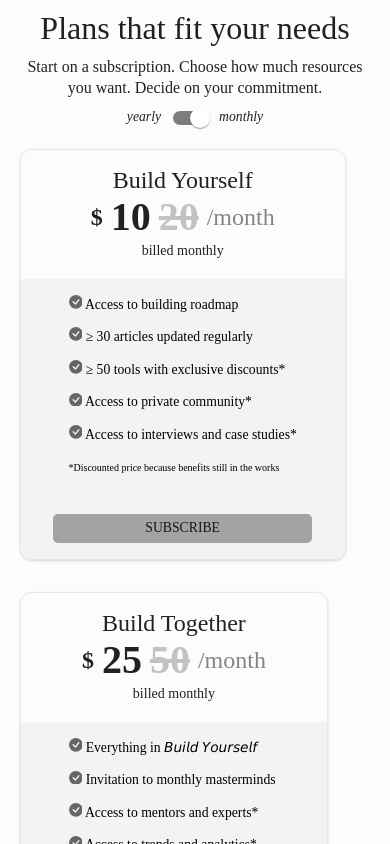
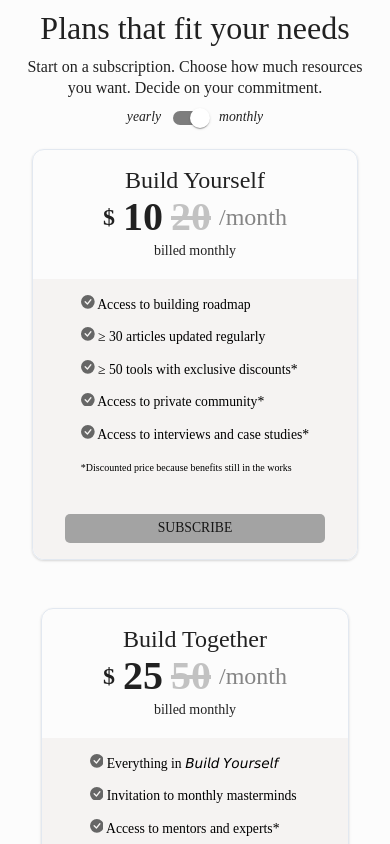
Before and after one commit to joesurf/newsletterdude, a React (Create React App) app: page / in a window 390 px wide. Shown: the part 5000-5844 px from the top of the page. Built offline with nearby package versions, Linux system fonts and the light colour scheme; no server answers.

Commit message:
Fix pricing responsiveness

```diff
--- a/src/components/layout/HomePage/Pricing/ThreeTierPricing.js
+++ b/src/components/layout/HomePage/Pricing/ThreeTierPricing.js
@@ -65,7 +65,9 @@ function PriceWrapper(props) {
       borderWidth="1px"
       alignSelf={{ base: 'flex-start' }}
       borderColor={useColorModeValue('gray.200', 'gray.500')}
-      borderRadius={'xl'}>
+      borderRadius={'xl'}
+      mx={{ base: 'auto', md: '0' }}
+    >
       {children}
     </Box>
   )
@@ -112,19 +114,19 @@ export default function ThreeTierPricing() {
       <Stack
         direction={{ base: 'column', md: 'row' }}
         textAlign="center"
-        justify="center"
-        spacing={{ base: 4, lg: 10 }}
-        py={3}>
+        spacing={8}
+        justifyContent="center"
+        py={3}
+      >
 
         {SUBSCRIPTIONS.map((subscription, i) => {
           return (
           <PriceWrapper key={i}>
-            <Box position="relative">
+            <Box>
               <Box
                 position="absolute"
                 top="-16px"
-                left="50%"
-                style={{ transform: 'translate(-50%)' }}>
+                >
                 {/* <Typography
                   variant="h6"
                   backgroundColor={colors.redAccent[700]}
```
